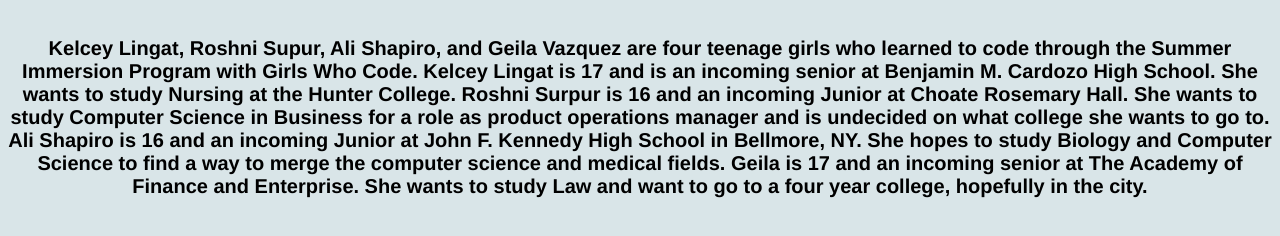
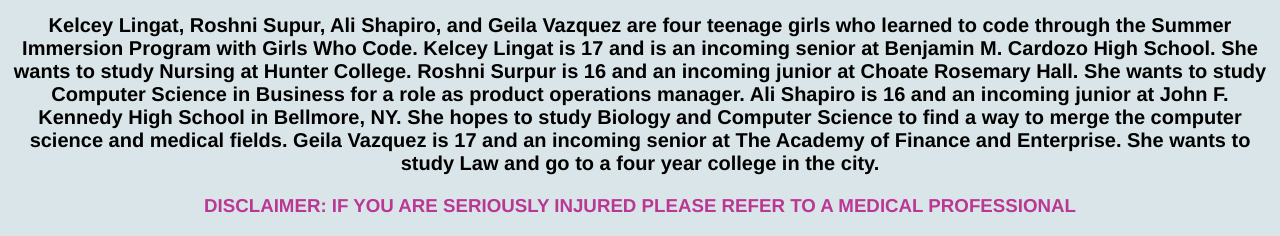
Before and after one commit to rsurpur20/healthhelper, a website: page index.html in a window 1280 px wide. Shown: the part 1473-1709 px from the top of the page. Drawn offline with Linux system fonts and the light colour scheme.

Commit message:
edited words

```diff
--- a/index.html
+++ b/index.html
@@ -39,9 +39,8 @@
   <h1 id= "top"> Welcome to Health Helper</h1>
 </p>
   <h3 id="uses"> Our Purpose </h3>
-  <p id= "usesText"> <b> To begin we were inspired by a previous Girls Who Code final project called Pocket Doctor. However, we wanted to make our page a little different and more specific. We also wanted to make our website easier to manage
-    so that almost anyone at any age could go in and use it. Our solution was to add pictures and icons that when hovered over would show what it was about. To continue, we also
-    added locations in New York City to find hospitals in the area.
+  <p id= "usesText"> <b> We were inspired by a previous Girls Who Code final project called Pocket Doctor. However, we wanted to make our page more informative and be able to connect user with resources. We also wanted to make our website easier to manage
+    so that almost anyone at any age could go in and use it.
 
   </b>
   </p>
@@ -57,14 +56,15 @@
   <h2 class="authornames">Kelcey Lingat</h2>
   <h2 class="authornames">Ali Shapiro</h2>
   <p id= "bioText"><b> Kelcey Lingat, Roshni Supur, Ali Shapiro, and Geila Vazquez are four teenage girls who learned to code through the Summer Immersion Program with
-    Girls Who Code. Kelcey Lingat is 17 and is an incoming senior at Benjamin M. Cardozo High School. She wants to study Nursing at the Hunter College.
-     Roshni Surpur is 16 and an incoming Junior at
-    Choate Rosemary Hall.  She wants to study Computer Science in Business for a role as product operations manager and is undecided on what college she wants to go to.
-     Ali Shapiro is 16 and an incoming Junior at John F. Kennedy High School in Bellmore, NY. She hopes to study Biology and Computer Science to find a way to merge the computer science and medical fields. Geila is 17 and an incoming senior at The Academy of Finance and Enterprise. She wants to study Law and want to go to a four year
-     college, hopefully in the city.
+    Girls Who Code. Kelcey Lingat is 17 and is an incoming senior at Benjamin M. Cardozo High School. She wants to study Nursing at Hunter College.
+     Roshni Surpur is 16 and an incoming junior at
+    Choate Rosemary Hall.  She wants to study Computer Science in Business for a role as product operations manager.
+     Ali Shapiro is 16 and an incoming junior at John F. Kennedy High School in Bellmore, NY. She hopes to study Biology and Computer Science to find a way to merge the computer science and medical fields. Geila Vazquez is 17 and an incoming senior at The Academy of Finance and Enterprise. She wants to study Law and go to a four year
+     college in the city.
 
   </p>
 
+<h3>DISCLAIMER: IF YOU ARE SERIOUSLY INJURED PLEASE REFER TO A MEDICAL PROFESSIONAL</h3>
 <script src="scripts.js" charset="utf-8"></script>
 
   </body>
```
